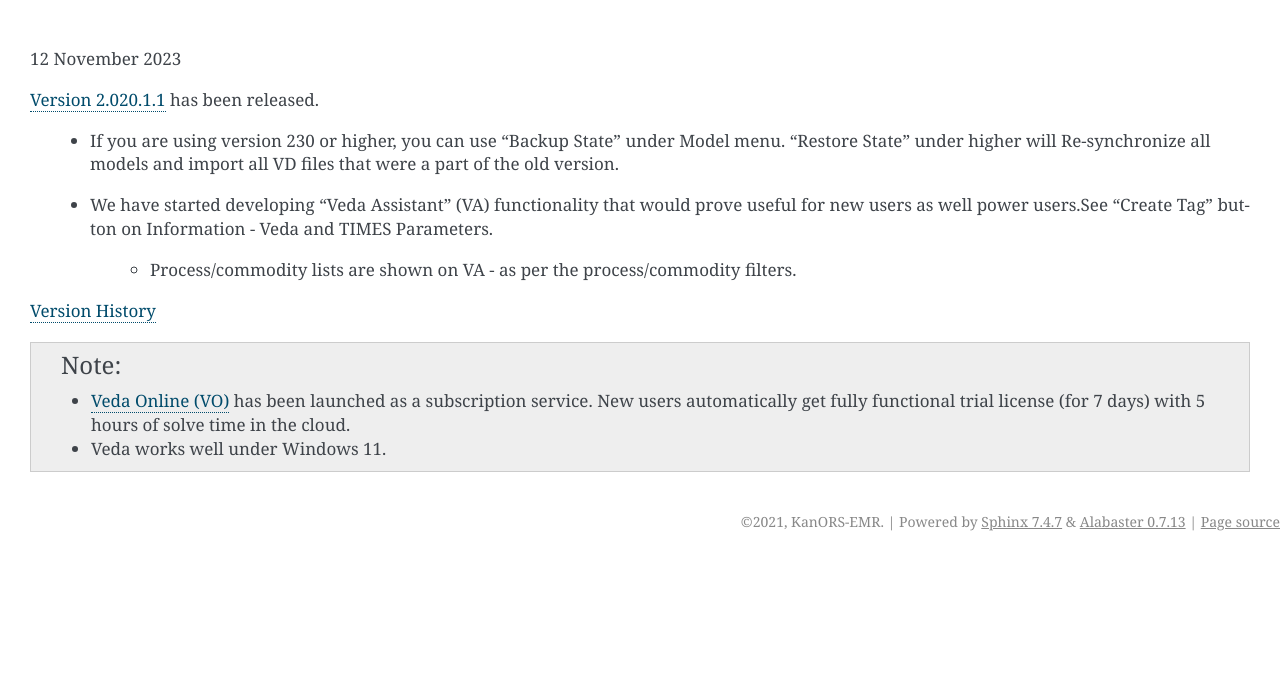
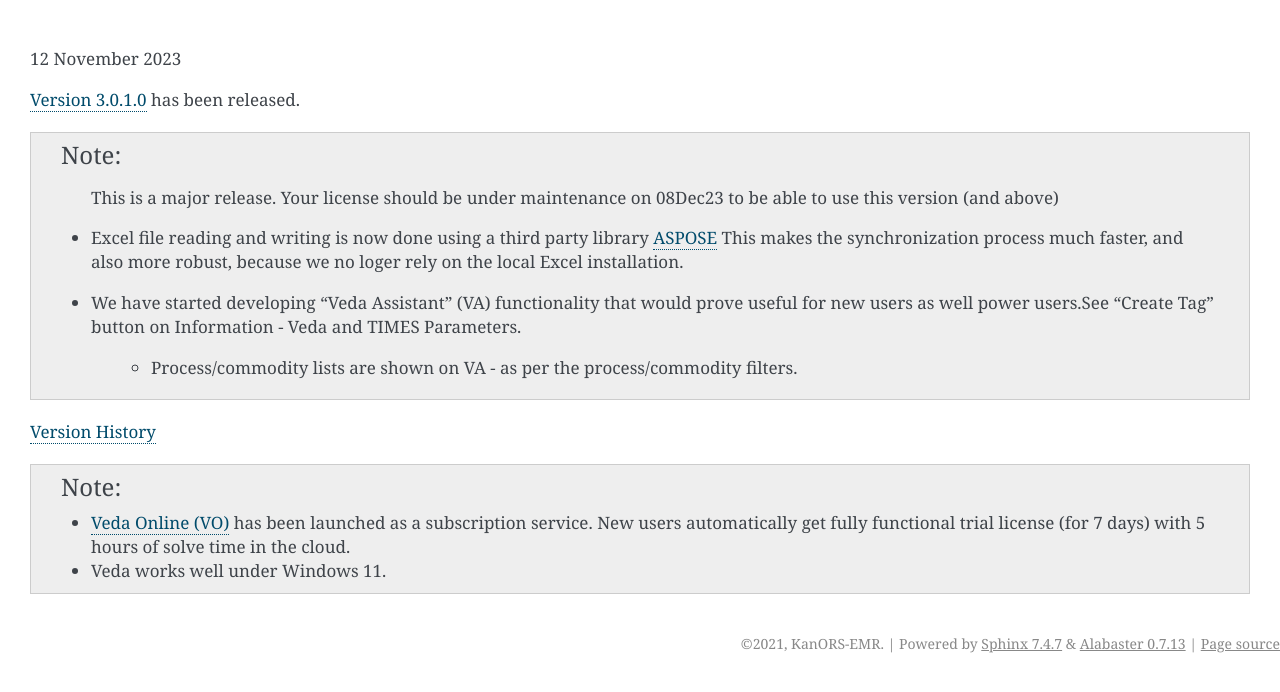
Before and after one commit to kanors-emr/Veda-start-page-news, a Sphinx documentation site: the page built from docs/source/index.rst, in a window 1280 px wide. Shown: the top 692 px of the page. Built offline with Sphinx 7.4.7, drawn with Linux system fonts in a browser that asks for light colours.

```diff
--- a/docs/source/index.rst
+++ b/docs/source/index.rst
@@ -7,10 +7,12 @@
 
 12 November 2023
 
-`Version 2.020.1.1 <https://github.com/kanors-emr/Veda2.0-Installation>`_ has been released.
+`Version 3.0.1.0 <https://github.com/kanors-emr/Veda2.0-Installation>`_ has been released.
 
-   * If you are using version 230 or higher, you can use "Backup State" under Model menu. "Restore State" under higher will Re-synchronize all models and import all VD files that were a part of the old version.
+.. note::
+    This is a major release. Your license should be under maintenance on 08Dec23 to be able to use this version (and above)
 
+   * Excel file reading and writing is now done using a third party library `ASPOSE <https://products.aspose.com/cells/>`_ This makes the synchronization process much faster, and also more robust, because we no loger rely on the local Excel installation.
    * We have started developing "Veda Assistant" (VA) functionality that would prove useful for new users as well power users.See "Create Tag" button on Information - Veda and TIMES Parameters.
 
       * Process/commodity lists are shown on VA - as per the process/commodity filters.
```
